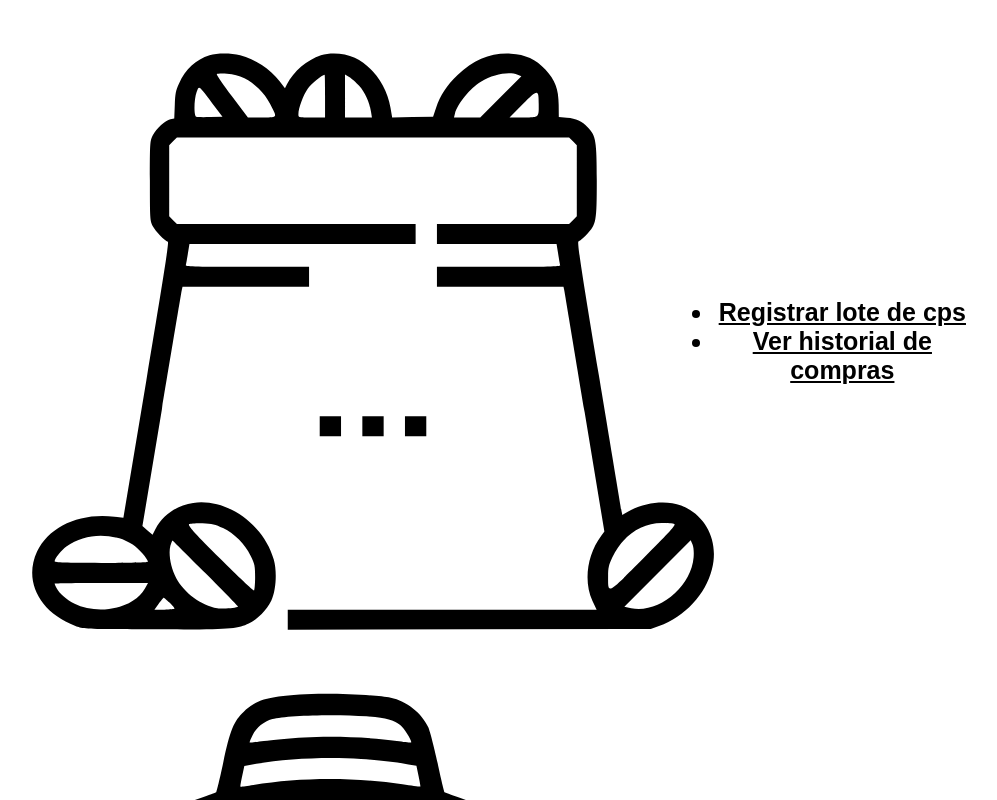
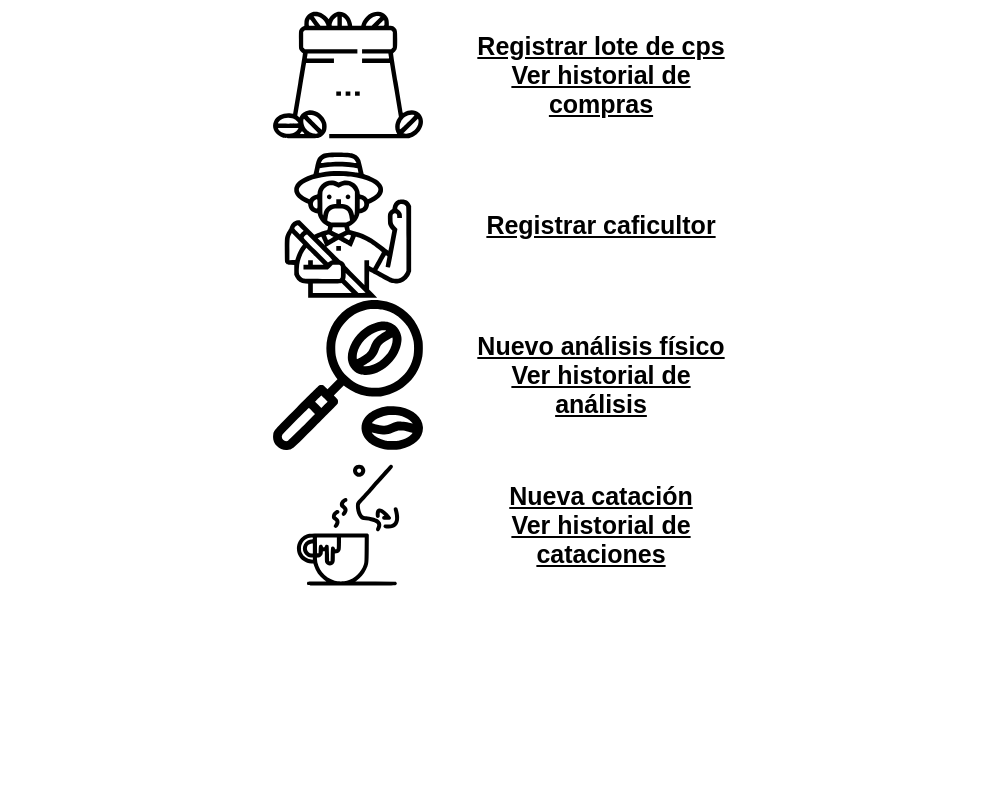
Before and after one commit to bhecra/caucafe, a React (Create React App) app: page / in a window 1280 px wide. Shown: the top 800 px of the page, without its empty margins (139-1136 px from the left). Built offline with nearby package versions, Linux system fonts and the light colour scheme.

Commit message:
ajusta estilos

```diff
--- a/src/App.css
+++ b/src/App.css
@@ -38,6 +38,8 @@ header {
 
 header img{
   width: 50%;
+  background-color: rgba(255, 255, 255, 0.895);
+  border-radius: 50px;
 }
 .unicauca{
   height: 20vh;
@@ -56,9 +58,15 @@ main {
 
 .section-1{
   display: flex;
-  width: 80vw;
+  gap: 50px;
+  width: 80%;
   flex-direction: column;
   align-items: center;
+
+}
+
+.section-1 > img{
+  width: 150px;
 
 }
 
@@ -115,9 +123,13 @@ footer {
   .columna{
       display: flex;
       flex-direction: column;
-      justify-content: center;
+      justify-content: left;
       width: 20vw;
   }
+  .columna > ul{
+    list-style: none;
+    text-align: left;
+}
   a{
       padding-bottom: 0;
   }
@@ -172,7 +184,7 @@ footer {
 }
 
 .field{
-  background-color: rgb(255,255,255,0.5);
+  background-color: rgba(255, 255, 255, 0.895);
   margin: 0%;
   padding: 10px;
   border-radius: 1rem;
```
